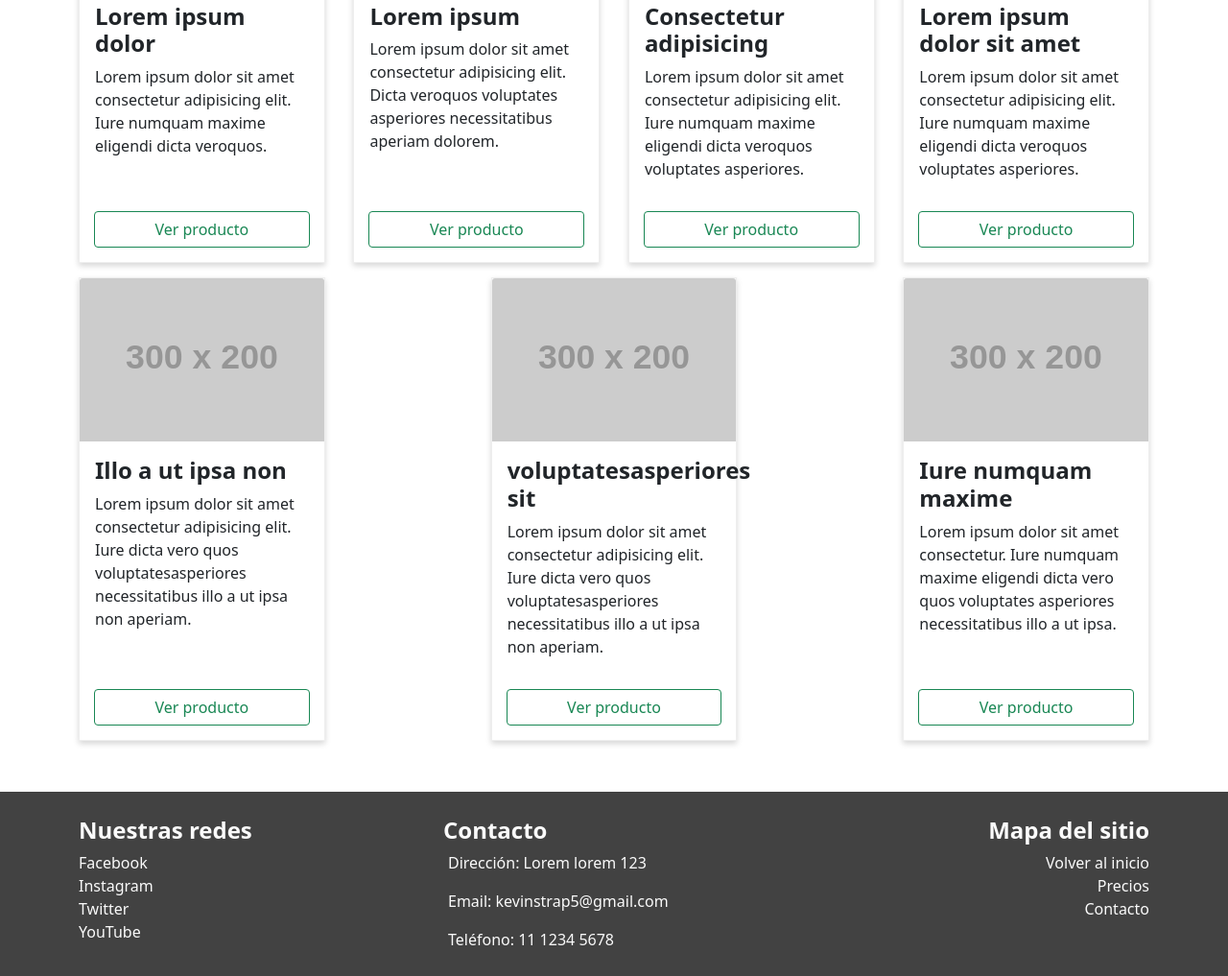
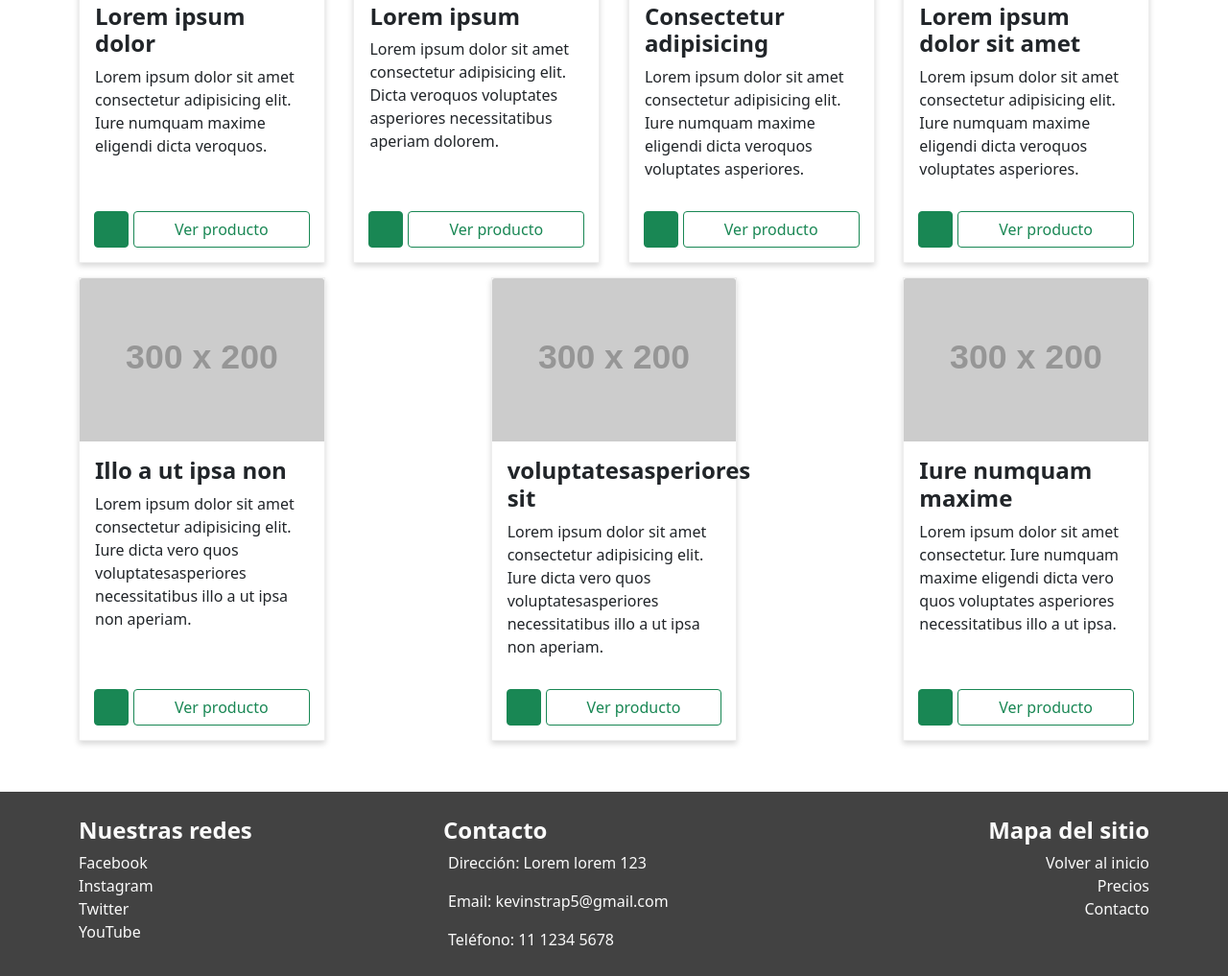
Before and after one commit to KevinFiorentino/kevinstrap, a website: page index.html in a window 1280 px wide. Shown: the part 1317-2334 px from the top of the page at 96% size. Drawn offline with nearby package versions, Linux system fonts and the light colour scheme; placeholder pictures from the web are drawn by us; a web font is replaced by a local one.

Commit message:
Final del modulo III

```diff
--- a/app.js
+++ b/app.js
@@ -3,3 +3,7 @@ var carousel = new bootstrap.Carousel(myCarousel, {
     interval: 3000,
     wrap: true
 })
+
+jQuery(function () {
+    jQuery('[data-toggle="popover"]').popover()
+})
--- a/index.html
+++ b/index.html
@@ -2,6 +2,8 @@
 
 <head>
     <meta name="viewport" content="width=device-width, initial-scale=1.0" />
+
+    <title>Kevinstrap5</title>
 
     <link type="text/css" rel="stylesheet" href="./node_modules/bootstrap/dist/css/bootstrap.min.css">
     <link type="text/css" rel="stylesheet" href="./node_modules/open-iconic/font/css/open-iconic-bootstrap.min.css">
@@ -265,8 +267,13 @@
                     <p>Lorem ipsum dolor sit amet consectetur adipisicing elit. Iure numquam maxime eligendi dicta
                         veroquos.</p>
                 </div>
-                <div class="caja-footer">
-                    <button class="btn btn-outline-success w-100">Ver producto</button>
+                <div class="caja-footer d-flex">
+                    <button type="button" class="btn btn-success btn-popper" data-placement="top" data-toggle="popover" title="Popover title lorem" data-content="Lorem ipsum dolor sit amet consectetur adipisicing elit. Iure numquam maxime eligendi dictaveroquos.">
+                        <span class="oi oi-zoom-in"></span>
+                    </button>
+                    <button type="button" class="btn btn-outline-success w-100">
+                        Ver producto
+                    </button>
                 </div>
             </div>
 
@@ -277,8 +284,13 @@
                     <p>Lorem ipsum dolor sit amet consectetur adipisicing elit. Dicta veroquos voluptates asperiores
                         necessitatibus aperiam dolorem.</p>
                 </div>
-                <div class="caja-footer">
-                    <button class="btn btn-outline-success w-100">Ver producto</button>
+                <div class="caja-footer d-flex">
+                    <button type="button" class="btn btn-success btn-popper" data-placement="top" data-toggle="popover" title="Popover title lorem" data-content="Lorem ipsum dolor sit amet consectetur adipisicing elit. Iure numquam maxime eligendi dictaveroquos.">
+                        <span class="oi oi-zoom-in"></span>
+                    </button>
+                    <button type="button" class="btn btn-outline-success w-100">
+                        Ver producto
+                    </button>
                 </div>
             </div>
 
@@ -289,8 +301,13 @@
                     <p>Lorem ipsum dolor sit amet consectetur adipisicing elit. Iure numquam maxime eligendi dicta
                         veroquos voluptates asperiores.</p>
                 </div>
-                <div class="caja-footer">
-                    <button class="btn btn-outline-success w-100">Ver producto</button>
+                <div class="caja-footer d-flex">
+                    <button type="button" class="btn btn-success btn-popper" data-placement="top" data-toggle="popover" title="Popover title lorem" data-content="Lorem ipsum dolor sit amet consectetur adipisicing elit. Iure numquam maxime eligendi dictaveroquos.">
+                        <span class="oi oi-zoom-in"></span>
+                    </button>
+                    <button type="button" class="btn btn-outline-success w-100">
+                        Ver producto
+                    </button>
                 </div>
             </div>
 
@@ -301,8 +318,13 @@
                     <p>Lorem ipsum dolor sit amet consectetur adipisicing elit. Iure numquam maxime eligendi dicta
                         veroquos voluptates asperiores.</p>
                 </div>
-                <div class="caja-footer">
-                    <button class="btn btn-outline-success w-100">Ver producto</button>
+                <div class="caja-footer d-flex">
+                    <button type="button" class="btn btn-success btn-popper" data-placement="top" data-toggle="popover" title="Popover title lorem" data-content="Lorem ipsum dolor sit amet consectetur adipisicing elit. Iure numquam maxime eligendi dictaveroquos.">
+                        <span class="oi oi-zoom-in"></span>
+                    </button>
+                    <button type="button" class="btn btn-outline-success w-100">
+                        Ver producto
+                    </button>
                 </div>
             </div>
 
@@ -313,8 +335,13 @@
                     <p>Lorem ipsum dolor sit amet consectetur adipisicing elit. Iure dicta vero quos
                         voluptatesasperiores necessitatibus illo a ut ipsa non aperiam.</p>
                 </div>
-                <div class="caja-footer">
-                    <button class="btn btn-outline-success w-100">Ver producto</button>
+                <div class="caja-footer d-flex">
+                    <button type="button" class="btn btn-success btn-popper" data-placement="top" data-toggle="popover" title="Popover title lorem" data-content="Lorem ipsum dolor sit amet consectetur adipisicing elit. Iure numquam maxime eligendi dictaveroquos.">
+                        <span class="oi oi-zoom-in"></span>
+                    </button>
+                    <button type="button" class="btn btn-outline-success w-100">
+                        Ver producto
+                    </button>
                 </div>
             </div>
 
@@ -325,8 +352,13 @@
                     <p>Lorem ipsum dolor sit amet consectetur adipisicing elit. Iure dicta vero quos
                         voluptatesasperiores necessitatibus illo a ut ipsa non aperiam.</p>
                 </div>
-                <div class="caja-footer">
-                    <button class="btn btn-outline-success w-100">Ver producto</button>
+                <div class="caja-footer d-flex">
+                    <button type="button" class="btn btn-success btn-popper" data-placement="top" data-toggle="popover" title="Popover title lorem" data-content="Lorem ipsum dolor sit amet consectetur adipisicing elit. Iure numquam maxime eligendi dictaveroquos.">
+                        <span class="oi oi-zoom-in"></span>
+                    </button>
+                    <button type="button" class="btn btn-outline-success w-100">
+                        Ver producto
+                    </button>
                 </div>
             </div>
 
@@ -337,8 +369,13 @@
                     <p>Lorem ipsum dolor sit amet consectetur. Iure numquam maxime eligendi dicta vero quos voluptates
                         asperiores necessitatibus illo a ut ipsa.</p>
                 </div>
-                <div class="caja-footer">
-                    <button class="btn btn-outline-success w-100">Ver producto</button>
+                <div class="caja-footer d-flex">
+                    <button type="button" class="btn btn-success btn-popper" data-placement="top" data-toggle="popover" title="Popover title lorem" data-content="Lorem ipsum dolor sit amet consectetur adipisicing elit. Iure numquam maxime eligendi dictaveroquos.">
+                        <span class="oi oi-zoom-in"></span>
+                    </button>
+                    <button type="button" class="btn btn-outline-success w-100">
+                        Ver producto
+                    </button>
                 </div>
             </div>
 
@@ -381,8 +418,8 @@
     </footer>
 
     <script type="text/javascript" src="./node_modules/jquery/dist/jquery.min.js"></script>
+    <script type="text/javascript" src="./node_modules/popper.js/dist/umd/popper.min.js"></script>
     <script type="text/javascript" src="./node_modules/bootstrap/dist/js/bootstrap.min.js"></script>
-    <script type="text/javascript" src="./node_modules/popper/index.js"></script>
     <script type="text/javascript" src="./app.js"></script>
 
 </body>
--- a/package.json
+++ b/package.json
@@ -13,7 +13,7 @@
     "bootstrap": "^5.0.0-alpha1",
     "jquery": "^3.5.1",
     "open-iconic": "^1.1.1",
-    "popper": "^1.0.1"
+    "popper.js": "^1.16.1"
   },
   "devDependencies": {
     "lite-server": "^2.5.4"
--- a/styles.css
+++ b/styles.css
@@ -32,6 +32,9 @@ header .jumbotron {
     padding: 15px;
     padding-top: 0;
 }
+.caja-footer span{
+    margin: 5px;
+}
 @media (max-width: 991px) {
     .caja-producto {
         width: 48%;
@@ -49,16 +52,27 @@ header .jumbotron {
 .myCollapse:hover {
     color: #304ffe;
 }
-
+.btn-popper {
+    margin-right: 5px;
+}
 .boots5-tabs li {
-    background-color: #90a4ae;
-    color: white;
-    padding: 15px;
     margin-right: 5px;
     border-radius: 4px;
 }
 .boots5-tabs li a {
+    background-color: #90a4ae;
+    padding: 15px 15px 5px 15px;
     color: white;
+    border: 1px solid #90a4ae;
+    border-bottom: 0;
+}
+.boots5-tabs li a.active {
+    color: #90a4ae;
+    background-color: white;
+}
+.myAccordionTab {
+    color: #1D1D1D;
+    text-decoration: none;
 }
 
 .formulario {
```
Also changed, not shown: contacto.html (+3 -1 lines), precios.html (+25 -5 lines), 1 other file.
